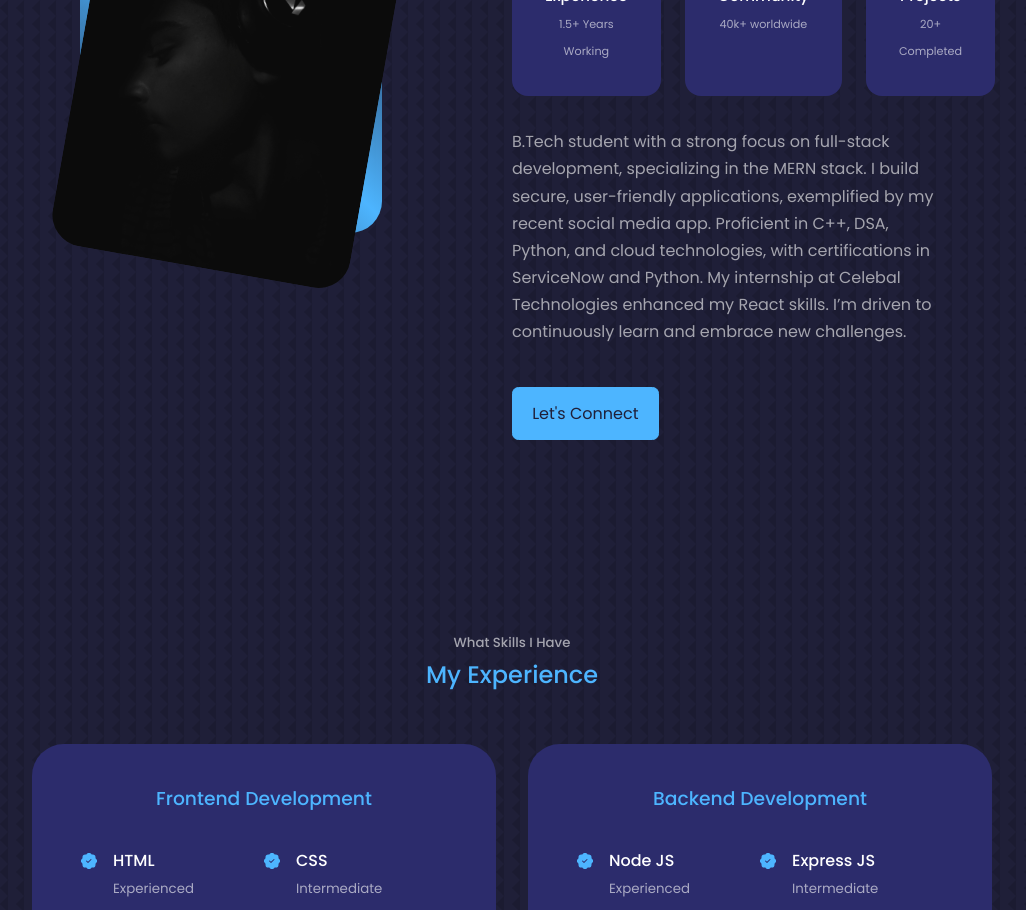
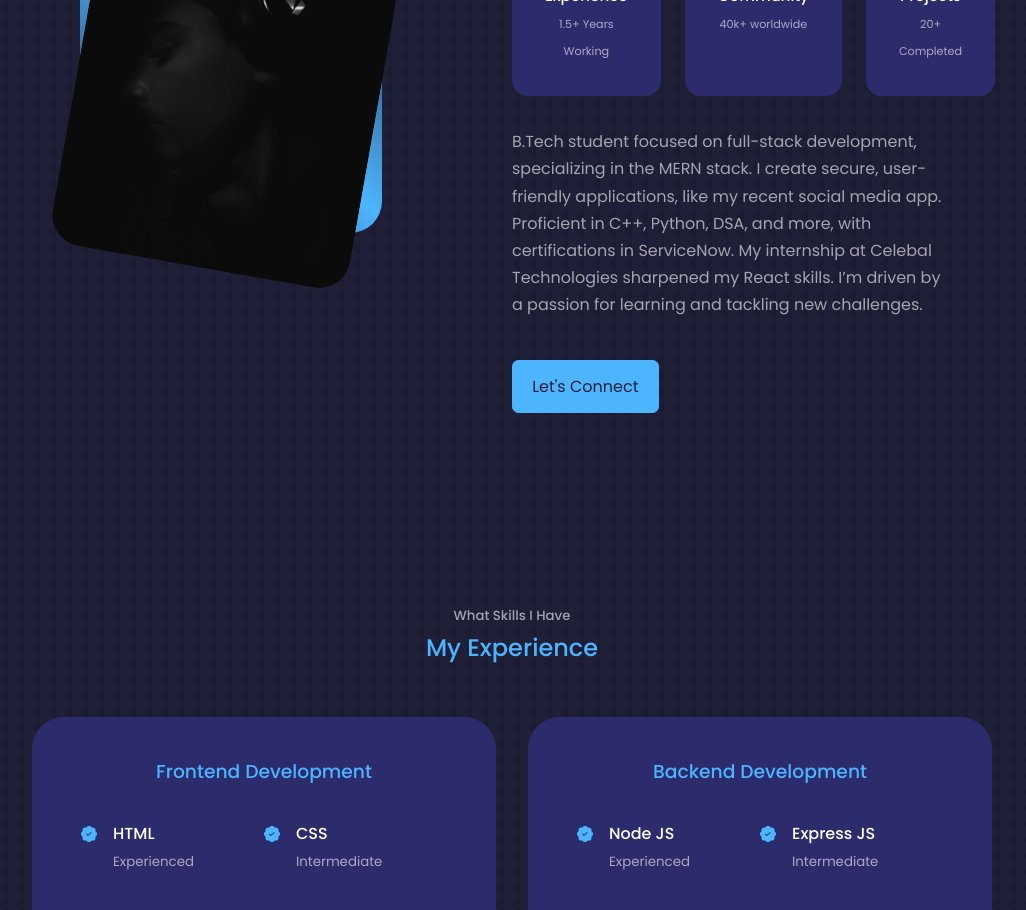
Before and after one commit to MohitGeryani/mg.portfolio, a React (Vite) app: page / in a window 1280 px wide. Shown: the part 1200-2110 px from the top of the page, without its empty margins (128-1154 px from the left). Built offline with nearby package versions, Linux system fonts and the light colour scheme.

Commit message:
concise and smooth about

```diff
--- a/src/components/about/About.jsx
+++ b/src/components/about/About.jsx
@@ -40,7 +40,8 @@ const About = () => {
 
       </div>
 
-      <p>B.Tech student with a strong focus on full-stack development, specializing in the MERN stack. I build secure, user-friendly applications, exemplified by my recent social media app. Proficient in C++, DSA, Python, and cloud technologies, with certifications in ServiceNow and Python. My internship at Celebal Technologies enhanced my React skills. I’m driven to continuously learn and embrace new challenges.</p>
+      <p>B.Tech student focused on full-stack development, specializing in the MERN stack. I create secure, user-friendly applications, like my recent social media app. Proficient in C++, Python, DSA, and more, with certifications in ServiceNow. My internship at Celebal Technologies sharpened my React skills. I’m driven by a passion for learning and tackling new challenges.</p>
+
              <a href='#contact' className='btn btn-primary'>Let's Connect</a>
     </div>
    </div>
```
